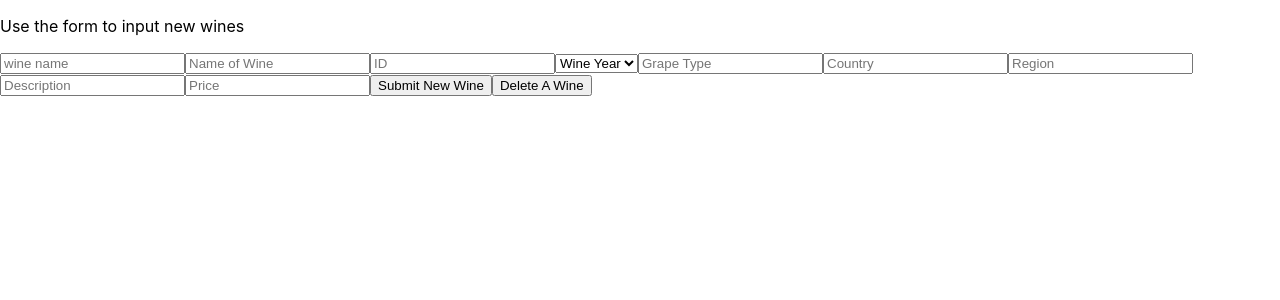
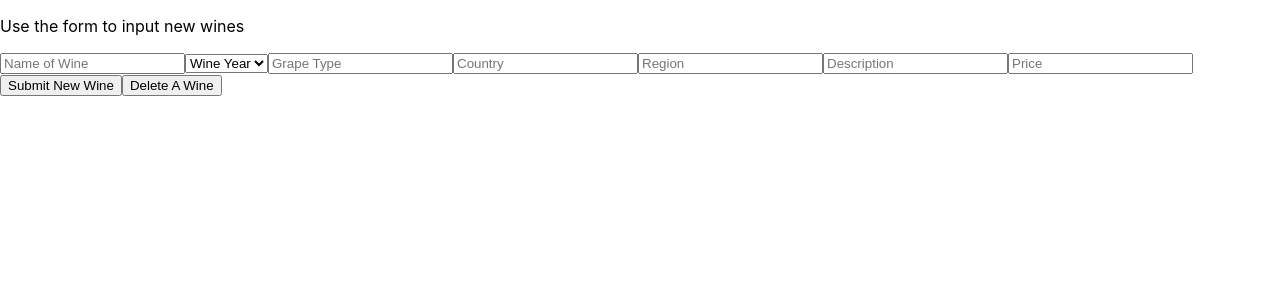
Before and after one commit to DevBara/Wine-API, a React (Create React App) app: page / in a window 1280 px wide. Shown: the top 300 px of the page. Built offline with nearby package versions, Linux system fonts and the light colour scheme; no server answers.

Commit message:
created git post

```diff
--- a/src/App.css
+++ b/src/App.css
@@ -2,3 +2,7 @@
 
   text-align: center;
 }
+
+form{
+ display:inline-block
+}
--- a/src/App.js
+++ b/src/App.js
@@ -38,20 +38,38 @@ export default class App extends Component {
       })
   }
 
+  postWine(){
+    axios.post('http://myapi-profstream.herokuapp.com/api/db6de6/wines',{
+      wines: '',
+      name: "testtest",
+      year: 2001,
+      grapes: "sour",
+      country: "Wakanda",
+      region: "FOreign",
+      description: "something goes here",
+      picture: "nnnnn",
+      price: 45,
+  })
+    .then(response => {
+      console.log(response)
+  }).catch(error =>{
+    console.log(error)
+  });
+
+}
+
   componentDidMount(){
     this.getWine();
+    this.postWine();
   }
 
   render() {
     return (
       <div>
-
         <p>Use the form to input new wines</p>
-        <form action="https://myapi-profstream.herokuapp.com/api/ee686f/wines">
-          <input type ="text" name="description" placeholder="wine name" />
           <input type ="text" placeholder="Name of Wine" />
-          <input type ="id" placeholder="ID" />
-          <select type ="text" name="years">
+          {/* <input type ="id" placeholder="ID" /> */}
+          <select type ="text" name="year">
               <option>Wine Year</option>
               <option>2000</option>
               <option>2001</option>
@@ -67,10 +85,13 @@ export default class App extends Component {
           <input type ="text" placeholder="Region" />
           <input type ="text" placeholder="Description" />
           <input type ="text" placeholder="Price" />
-
-          <button type="submit">Submit New Wine</button>
-          <button type="submit">Delete A Wine</button>
-        </form>
+        <div>
+            {/* on click of submit- data needs to go to Wine API-Post Request */}
+            <button type="submit">Submit New Wine</button>
+            {/* On click on delete- data needs to be removed from Wine API
+            -Delete Request -event that links to delete request*/}
+            <button type="submit">Delete A Wine</button>
+       </div>
       </div>
 
     )
```
